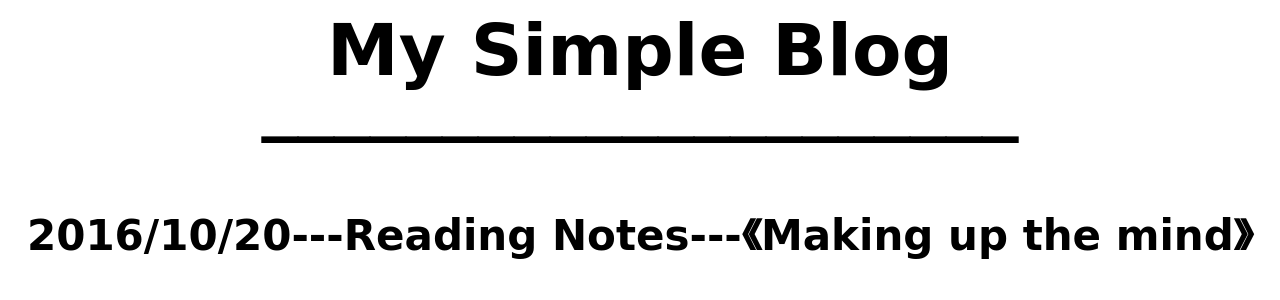
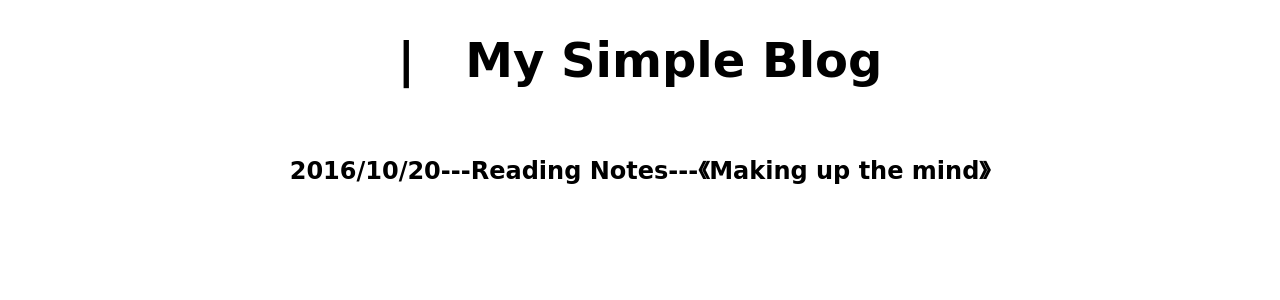
Before and after one commit to aixiaoai/MY-FIRST-BLOG, a Jekyll site: the page index.html, which Jekyll copies as it is, in a window 1280 px wide. Shown: the top 300 px of the page. Built offline with Jekyll 4.4.1, drawn with Linux system fonts in a browser that asks for light colours.

Commit message:
first post

```diff
--- a/index.html
+++ b/index.html
@@ -1,6 +1,7 @@
 <!DOCTYPE html PUBLIC "-//W3C//DTD XHTML 1.0 Transitional//EN" "http://www.w3.org/TR/xhtml1/DTD/xhtml1-transitional.dtd">
 <html xmlns="http://www.w3.org/1999/xhtml">
 <head>
+<meta name="viewport" content="width=device-width, initial-scale=1" />
 <meta http-equiv="Content-Type" content="text/html; charset=utf-8" />
 <title>随笔</title>
 <style type="text/css">
@@ -9,13 +10,11 @@
 }
 </style></head>
 
-<body style="font-size: 36px; font-family: 'Comic Sans MS', cursive; font-weight: bold; line-height: 5px; color: #000;">
+<body style="font-size: 150%; font-family: 'Comic Sans MS', cursive; font-weight: bold; line-height: inherit; color: #000;">
 <span style="text-align: center"></span>
-<h1 align="center">My Simple Blog</h1>
-<h1 align="center" class="high"><em>_____________________</em></h1>
-<p align="center">&nbsp;</p>
-<p align="center">&nbsp;</p>
-<p align="center">  <a href="Making up the mind.html" style="font-size: 42px; color: #000; text-decoration: none;"  >2016/10/20---Reading Notes---《Making up the mind》</a></p>
+<h1 align="center">| &nbsp; My Simple Blog</h1>
+<h1 align="center" class="high">&nbsp;</h1>
+<p align="center">  <a href="Making up the mind.html" style="font-size: 100%; color: #000; text-decoration: none;"  >2016/10/20---Reading Notes---《Making up the mind》</a></p>
 <p>&nbsp;</p>
 </body>
 </html>
```
